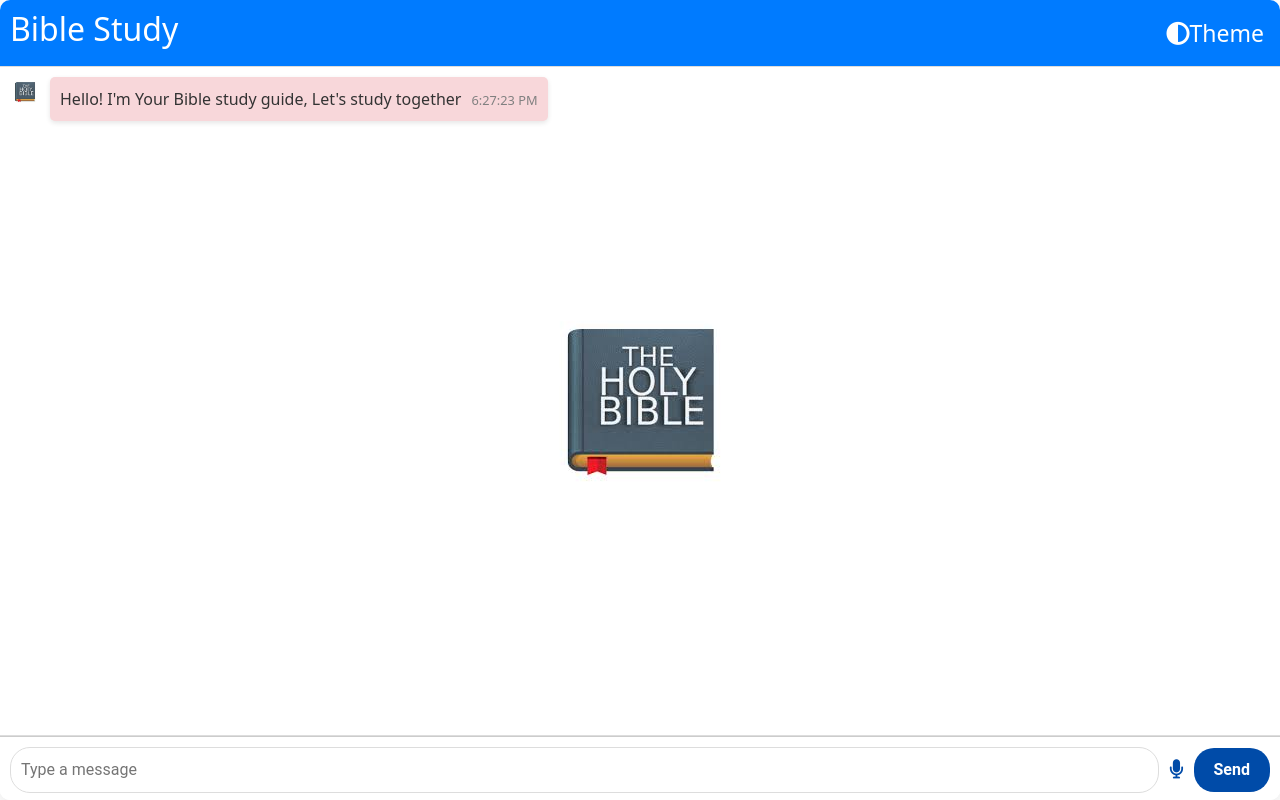
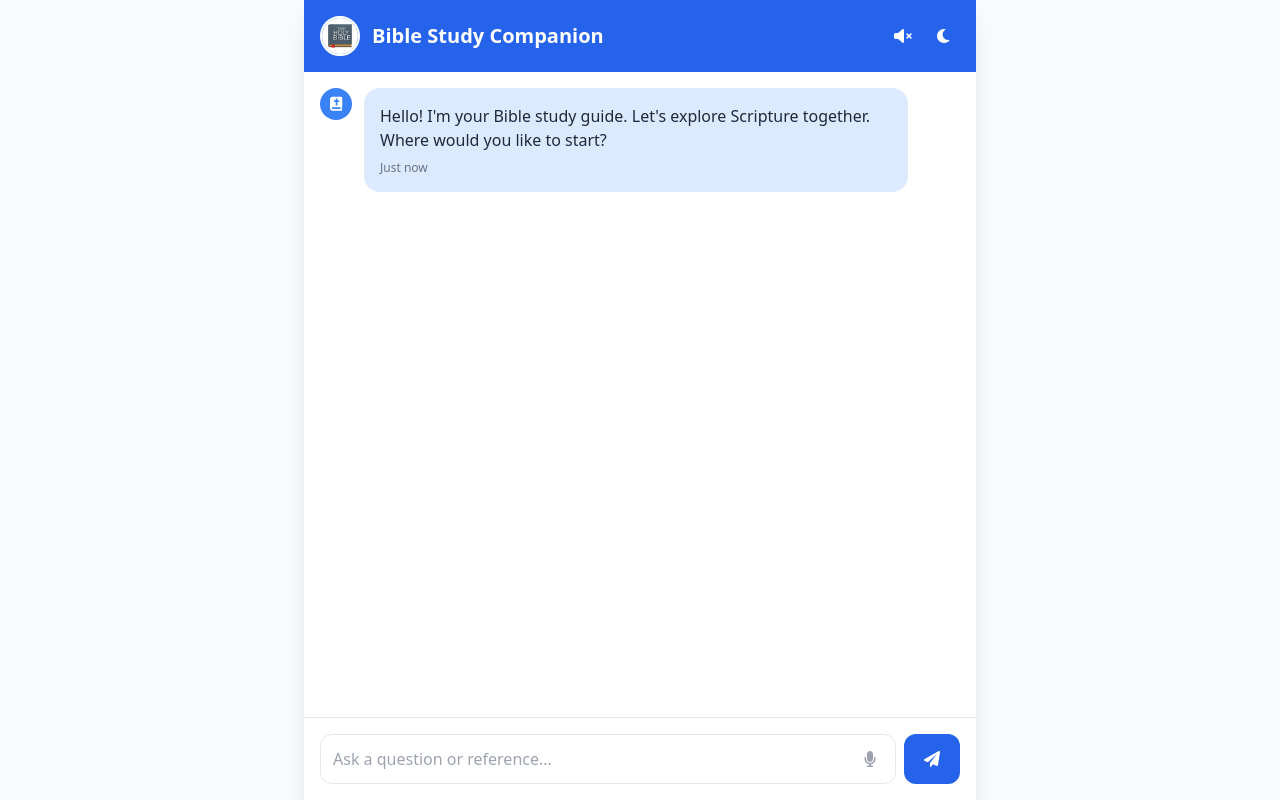
Before and after one commit to IGATAJOHN/bible_study, a Flask app: page / in a window 1280 px wide. Run offline with Flask 3, Linux system fonts and the light colour scheme; some libraries are stand-ins or nearby versions.

Commit message:
Update chat.html

```diff
--- a/templates/chat.html
+++ b/templates/chat.html
@@ -1,304 +1,223 @@
 <!DOCTYPE html>
-<html lang="en">
+<html lang="en" class="h-full">
 <head>
     <meta charset="UTF-8">
     <meta name="viewport" content="width=device-width, initial-scale=1.0">
-    <link rel="stylesheet" href="{{url_for('static',filename='css/style.css')}}">
-    <link href="https://cdn.jsdelivr.net/npm/bootstrap@5.3.0/dist/css/bootstrap.min.css" rel="stylesheet">
+    <script src="https://cdn.tailwindcss.com"></script>
     <link rel="stylesheet" href="https://cdnjs.cloudflare.com/ajax/libs/font-awesome/6.0.0/css/all.min.css">
-    <script src="https://code.jquery.com/jquery-3.6.4.min.js"></script>
-    <title>Bible Study</title>
+    <title>Bible Study Companion</title>
     <style>
-        body.light-theme {
-            background-color: #f8f9fa;
-            color: #000;
+        @keyframes fadeIn {
+            from { opacity: 0; transform: translateY(10px); }
+            to { opacity: 1; transform: translateY(0); }
         }
-
-        body.dark-theme {
-            background-color: #343a40;
-            color: #fff;
-        }
-
-        .card {
-            border: 1px solid rgba(0,0,0,0.125);
-            background-color: #fff;
-        }
-
-        body.dark-theme .card {
-            border: 1px solid rgba(255,255,255,0.125);
-            background-color: #444;
-        }
-
-        .chat-container {
-            position: relative;
-            margin-top: 0px;
-            height: 100vh;
-        }
-
-        .chat-header {
-            display: flex;
-            justify-content: space-between;
-            align-items: center;
-            padding: 10px;
-            background-color: #007bff;
-            color: #fff;
-        }
-
-        .chat-body {
-            overflow-y: auto;
-            padding: 10px;
-            height: calc(100vh - 130px);
-        }
-
-        .message {
-            margin-bottom: 10px;
-            padding: 10px;
-            border-radius: 5px;
-            position: relative;
-        }
-
-        .user {
-            background-color: #d1e7dd;
-            text-align: right;
-        }
-
-        .bot {
-            background-color: #f8d7da;
-            text-align: left;
-        }
-
-        .bot-container {
-            display: flex;
-            align-items: flex-start;
-        }
-
-        .bot-icon {
-            margin-right: 10px;
-        }
-
-        .bot-logo {
-            width: 30px;
-            height: 30px;
-            border-radius: 50%;
-        }
-
-        .timestamp {
-            font-size: 0.8em;
-            color: #6c757d;
-        }
-
-        .feedback-icons {
-            position: absolute;
-            bottom: 5px;
-            right: 5px;
-            display: flex;
-            gap: 5px;
-        }
-
-        .icon {
-            cursor: pointer;
-        }
-
-        .chat-input {
-            display: flex;
-            align-items: center;
-            padding: 10px;
-            border-top: 1px solid #ccc;
-        }
-
-        .chat-input input {
-            flex-grow: 1;
-            padding: 10px;
-            margin-right: 10px;
-            border: 1px solid #ccc;
-            border-radius: 5px;
-        }
-
-        .chat-input button {
-            padding: 10px 20px;
-            border: none;
-            background-color: #007bff;
-            color: #fff;
-            border-radius: 5px;
-        }
-
-        .loader {
-            display: none;
-            width: 100%;
-            text-align: center;
-        }
+        .fade-in { animation: fadeIn 0.3s ease-out; }
     </style>
 </head>
-<body>
-    <div class="chat-container">
-        <div class="chat-header">
-            <h2>Bible Study</h2>
-            <button id="toggle-theme-btn" class="toggle-theme-btn">
-                <i class="fas fa-adjust"></i>Theme
-            </button>
+<body class="h-full bg-gray-50 dark:bg-gray-900 transition-colors duration-200">
+    <div class="flex flex-col h-full max-w-2xl mx-auto bg-white dark:bg-gray-800 shadow-xl">
+        <!-- Header -->
+        <header class="flex items-center justify-between p-4 bg-blue-600 dark:bg-blue-800 text-white">
+            <div class="flex items-center space-x-3">
+                <img src="/static/assets/img/bible.jfif" class="w-10 h-10 rounded-full border-2 border-white">
+                <h1 class="text-xl font-bold">Bible Study Companion</h1>
+            </div>
+            <div class="flex space-x-2">
+                <button id="tts-toggle" class="p-2 rounded-full hover:bg-blue-700 transition-colors">
+                    <i class="fas fa-volume-mute"></i>
+                </button>
+                <button id="theme-toggle" class="p-2 rounded-full hover:bg-blue-700 transition-colors">
+                    <i class="fas fa-moon"></i>
+                </button>
+            </div>
+        </header>
+
+        <!-- Chat Messages -->
+        <div id="chat-messages" class="flex-1 overflow-y-auto p-4 space-y-4 scroll-smooth">
+            <!-- Welcome Message -->
+            <div class="fade-in">
+                <div class="flex space-x-3">
+                    <div class="flex-shrink-0">
+                        <div class="w-8 h-8 rounded-full bg-blue-500 flex items-center justify-center">
+                            <i class="fas fa-book-bible text-white text-sm"></i>
+                        </div>
+                    </div>
+                    <div class="bg-blue-100 dark:bg-blue-900 p-4 rounded-2xl max-w-[85%]">
+                        <p class="text-gray-800 dark:text-gray-100">Hello! I'm your Bible study guide. Let's explore Scripture together. Where would you like to start?</p>
+                        <div class="mt-2 text-xs text-gray-500 dark:text-gray-400">Just now</div>
+                    </div>
+                </div>
+            </div>
         </div>
-        <div id="chat-body" class="chat-body"></div>
-        <div id="loader" class="loader">Loading...</div>
-        <div class="chat-input">
-            <input type="text" id="user-input" placeholder="Type a message">
-            <span id="voice-note-btn" class="voice-note-btn" onclick="toggleVoiceInput()">
-                <i class="fas fa-microphone"></i>
-            </span>
-            <button id="send-btn">Send</button>
+
+        <!-- Loading Indicator -->
+        <div id="loader" class="hidden p-4">
+            <div class="flex items-center justify-center space-x-2 text-blue-600 dark:text-blue-400">
+                <div class="w-4 h-4 border-2 border-current rounded-full animate-spin border-t-transparent"></div>
+                <span>Searching Scripture...</span>
+            </div>
+        </div>
+
+        <!-- Input Area -->
+        <div class="border-t dark:border-gray-700 p-4">
+            <div class="flex space-x-2">
+                <div class="flex-1 relative">
+                    <input
+                        id="user-input"
+                        type="text"
+                        placeholder="Ask a question or reference..."
+                        class="w-full p-3 rounded-xl border dark:border-gray-600 bg-white dark:bg-gray-700 dark:text-white focus:outline-none focus:ring-2 focus:ring-blue-500 pr-12"
+                    >
+                    <button
+                        id="voice-btn"
+                        class="absolute right-3 top-1/2 -translate-y-1/2 p-2 text-gray-400 hover:text-blue-500 transition-colors"
+                        onclick="toggleVoiceInput()"
+                    >
+                        <i class="fas fa-microphone"></i>
+                    </button>
+                </div>
+                <button
+                    id="send-btn"
+                    class="px-5 bg-blue-600 hover:bg-blue-700 text-white rounded-xl transition-colors flex items-center justify-center"
+                >
+                    <i class="fas fa-paper-plane"></i>
+                </button>
+            </div>
         </div>
     </div>
 
     <script>
-        document.getElementById('send-btn').addEventListener('click', () => {
-            const userInput = document.getElementById('user-input').value;
-            if (userInput.trim() === '') return;
-            sendUserMessage(userInput);
-            document.getElementById('user-input').value = '';
+        // Theme Management
+        const themeToggle = document.getElementById('theme-toggle');
+        themeToggle.addEventListener('click', () => {
+            document.documentElement.classList.toggle('dark');
+            localStorage.setItem('theme', document.documentElement.classList.contains('dark') ? 'dark' : 'light');
+            themeToggle.querySelector('i').classList.toggle('fa-moon');
+            themeToggle.querySelector('i').classList.toggle('fa-sun');
         });
 
-        window.addEventListener('load', () => {
-            displayBotMessage('Hello! I\'m Your Bible study guide, Let\'s study together', true);
+        // TTS Management
+        let ttsEnabled = false;
+        const ttsToggle = document.getElementById('tts-toggle');
+        ttsToggle.addEventListener('click', () => {
+            ttsEnabled = !ttsEnabled;
+            ttsToggle.querySelector('i').classList.toggle('fa-volume-mute');
+            ttsToggle.querySelector('i').classList.toggle('fa-volume-up');
         });
 
-        document.getElementById('toggle-theme-btn').addEventListener('click', () => {
-            document.body.classList.toggle('dark-mode');
+        // Message Handling
+        document.getElementById('send-btn').addEventListener('click', sendMessage);
+        document.getElementById('user-input').addEventListener('keypress', (e) => {
+            if (e.key === 'Enter') sendMessage();
         });
 
-        async function sendUserMessage(message) {
-            const chatBody = document.getElementById('chat-body');
-            const userMessage = document.createElement('div');
-            userMessage.classList.add('message', 'user');
-            const timestamp = new Date().toLocaleTimeString();
-            userMessage.innerHTML = `<div class="text">${message}</div>
-                                     <div class="timestamp">${timestamp}</div>`;
-            chatBody.appendChild(userMessage);
+        async function sendMessage() {
+            const input = document.getElementById('user-input');
+            const message = input.value.trim();
+            if (!message) return;
 
-            showLoader();
+            // Add user message
+            addMessage(message, 'user');
+            input.value = '';
+
+            // Show loader
+            document.getElementById('loader').classList.remove('hidden');
 
             try {
                 const response = await fetch('/get-response', {
                     method: 'POST',
-                    headers: {
-                        'Content-Type': 'application/json'
-                    },
+                    headers: { 'Content-Type': 'application/json' },
                     body: JSON.stringify({ input: message })
                 });
 
-                if (!response.ok) {
-                    throw new Error(`HTTP error! status: ${response.status}`);
-                }
-
                 const data = await response.json();
-                if (data.error) {
-                    throw new Error(data.error);
-                }
-
-                displayBotMessage(data.response);
+                addMessage(data.response, 'bot');
+                if (ttsEnabled) textToSpeech(data.response);
             } catch (error) {
-                displayBotMessage(`An error occurred: ${error.message}`);
+                addMessage('Sorry, there was an error processing your request.', 'bot');
             } finally {
-                hideLoader();
+                document.getElementById('loader').classList.add('hidden');
             }
         }
 
-        function displayBotMessage(response, initial = false) {
-            const chatBody = document.getElementById('chat-body');
-            const botContainer = document.createElement('div');
-            botContainer.classList.add('bot-container');
-            const botIcon = document.createElement('div');
-            botIcon.classList.add('bot-icon');
-            const customLogoSrc = '/static/assets/img/bible.jfif';
-            const logoImg = document.createElement('img');
-            logoImg.src = customLogoSrc;
-            logoImg.alt = 'Bot Logo';
-            logoImg.className = 'bot-logo';
-            botIcon.appendChild(logoImg);
-            botContainer.appendChild(botIcon);
-            const timestamp = new Date().toLocaleTimeString();
-            const botMessage = document.createElement('div');
-            botMessage.classList.add('message', 'bot');
-            botMessage.innerHTML = `<div class="text">${response}</div>
-                                    <div class="timestamp">${timestamp}</div>`;
-            if (!initial) {
-                const feedbackIcons = document.createElement('div');
-                feedbackIcons.classList.add('feedback-icons');
-                feedbackIcons.innerHTML = `
-                    <span class="icon thumbs-up" onclick="likeMessage(this)">👍</span>
-                    <span class="icon thumbs-down" onclick="dislikeMessage(this)">👎</span>
-                    <span class="icon copy" onclick="copyMessage('${response}')">📋</span>
-                    <span class="icon speaker" onclick="textToSpeech('${response}')">🔊</span>`;
-                botMessage.appendChild(feedbackIcons);
-            }
-            botContainer.appendChild(botMessage);
-            chatBody.appendChild(botContainer);
-            chatBody.scrollTop = chatBody.scrollHeight;
-            textToSpeech(response);
+        function addMessage(content, sender) {
+            const messagesContainer = document.getElementById('chat-messages');
+            const timestamp = new Date().toLocaleTimeString([], { hour: '2-digit', minute: '2-digit' });
+
+            const messageEl = document.createElement('div');
+            messageEl.classList.add('fade-in');
+            messageEl.innerHTML = `
+                <div class="flex ${sender === 'user' ? 'flex-row-reverse' : 'space-x-3'}">
+                    ${sender === 'bot' ? `
+                    <div class="flex-shrink-0">
+                        <div class="w-8 h-8 rounded-full bg-blue-500 flex items-center justify-center">
+                            <i class="fas fa-book-bible text-white text-sm"></i>
+                        </div>
+                    </div>
+                    ` : ''}
+                    <div class="${sender === 'user'
+                        ? 'bg-blue-600 text-white'
+                        : 'bg-blue-100 dark:bg-blue-900'}
+                        p-4 rounded-2xl max-w-[85%] relative">
+                        <p class="break-words">${content}</p>
+                        <div class="mt-1 text-xs ${sender === 'user' ? 'text-blue-100' : 'text-gray-500 dark:text-gray-400'}">
+                            ${timestamp}
+                        </div>
+                        ${sender === 'bot' ? `
+                        <div class="absolute bottom-1 right-2 flex space-x-1 opacity-0 hover:opacity-100 transition-opacity">
+                            <button class="text-gray-500 hover:text-blue-600" onclick="copyMessage('${content}')">
+                                <i class="fas fa-copy text-xs"></i>
+                            </button>
+                        </div>
+                        ` : ''}
+                    </div>
+                </div>
+            `;
+
+            messagesContainer.appendChild(messageEl);
+            messagesContainer.scrollTop = messagesContainer.scrollHeight;
         }
 
-        function showLoader() {
-            document.getElementById('loader').style.display = 'block';
-        }
-
-        function hideLoader() {
-            document.getElementById('loader').style.display = 'none';
-        }
-
+        // Voice Input
         function toggleVoiceInput() {
+            const voiceBtn = document.getElementById('voice-btn');
             if (!('webkitSpeechRecognition' in window)) {
-                alert('Speech recognition not supported in this browser.');
+                alert('Speech recognition not supported');
                 return;
             }
 
+            voiceBtn.classList.add('text-red-500');
             const recognition = new webkitSpeechRecognition();
             recognition.lang = 'en-US';
             recognition.interimResults = false;
-            recognition.maxAlternatives = 1;
 
-            recognition.onstart = () => {
-                console.log('Speech recognition started.');
+            recognition.onresult = (event) => {
+                const transcript = event.results[0][0].transcript;
+                document.getElementById('user-input').value = transcript;
+                voiceBtn.classList.remove('text-red-500');
             };
 
-            recognition.onresult = (event) => {
-                const voiceInput = event.results[0][0].transcript;
-                console.log('Speech recognition result:', voiceInput);
-                document.getElementById('user-input').value = voiceInput;
-                sendUserMessage(voiceInput);
-            };
-
-            recognition.onerror = (event) => {
-                console.error('Speech recognition error:', event.error);
-                alert('Speech recognition error: ' + event.error);
-            };
-
-            recognition.onend = () => {
-                console.log('Speech recognition service disconnected.');
+            recognition.onerror = () => {
+                voiceBtn.classList.remove('text-red-500');
             };
 
             recognition.start();
         }
 
-        function textToSpeech(text) {
-            const synth = window.speechSynthesis;
-            const utterance = new SpeechSynthesisUtterance(text);
-            synth.speak(utterance);
+        // Utilities
+        function copyMessage(text) {
+            navigator.clipboard.writeText(text);
         }
 
-        function likeMessage(icon) {
-            icon.style.color = 'green';
-            alert('You liked the message!');
+        function textToSpeech(text) {
+            const utterance = new SpeechSynthesisUtterance(text);
+            speechSynthesis.speak(utterance);
         }
 
-        function dislikeMessage(icon) {
-            icon.style.color = 'red';
-            alert('You disliked the message.');
-        }
-
-        function copyMessage(text) {
-            navigator.clipboard.writeText(text).then(() => {
-                alert('Message copied to clipboard!');
-            }).catch(err => {
-                console.error('Could not copy text: ', err);
-            });
+        // Initialize theme
+        if (localStorage.getItem('theme') === 'dark') {
+            document.documentElement.classList.add('dark');
+            themeToggle.querySelector('i').classList.add('fa-sun');
         }
     </script>
 </body>
```
